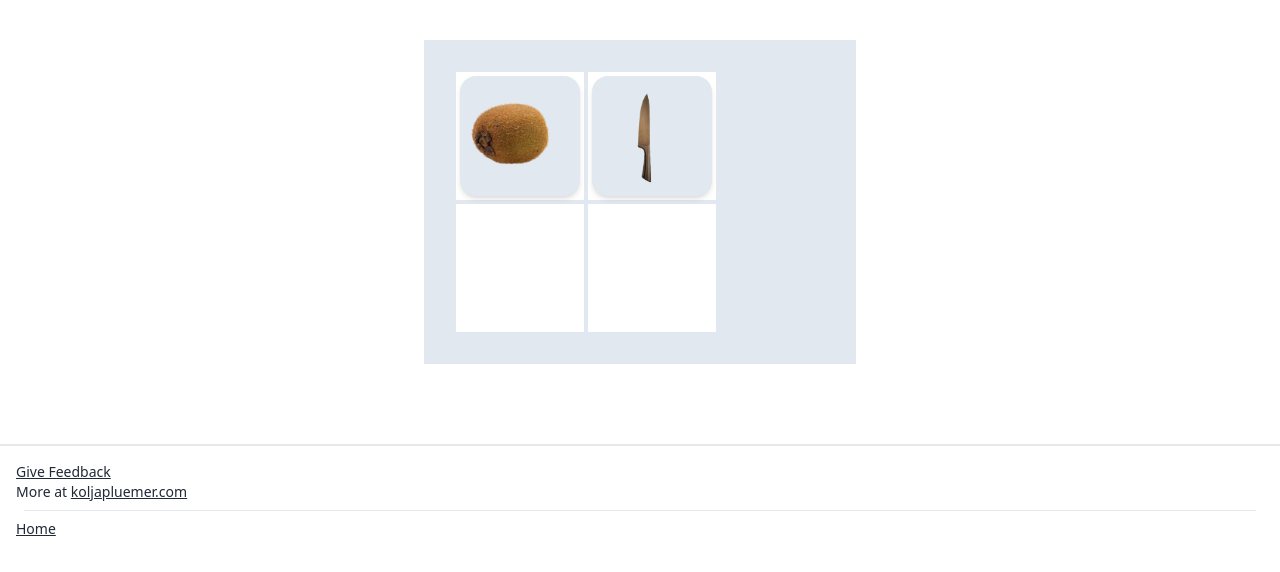
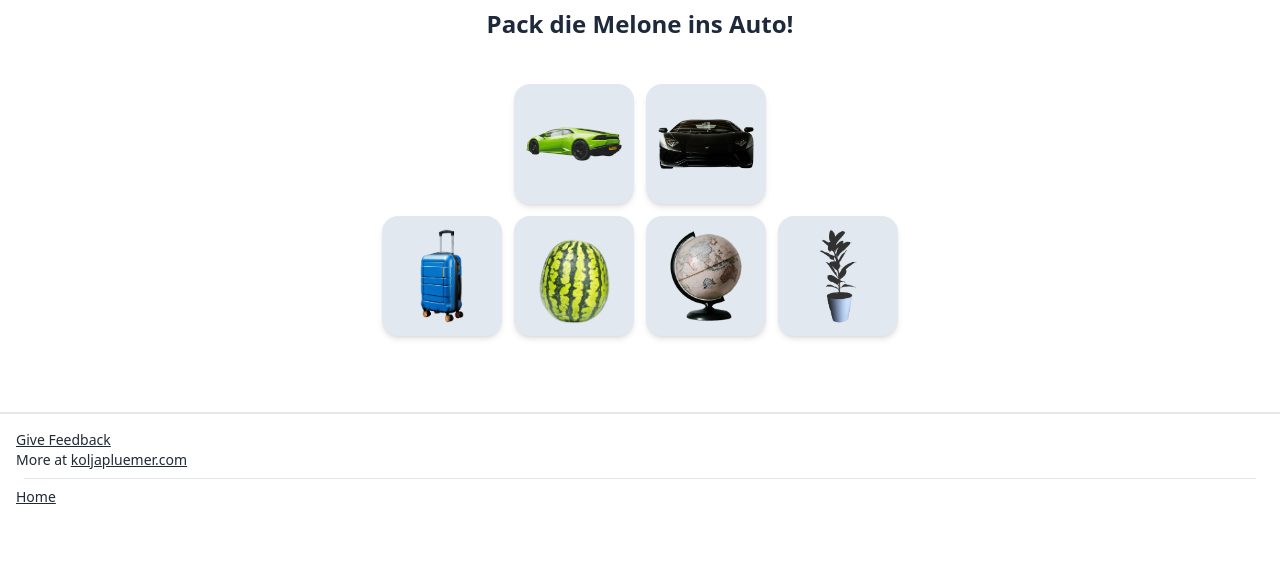
Before and after one commit to koljapluemer/tpr-game-web, a Vue app: page /#/grid in a window 1280 px wide. Shown: the top 572 px of the page. Built offline with nearby package versions, Linux system fonts and the light colour scheme; what vue3-openlayers would draw is missing.

Commit message:
some ui improvements

```diff
--- a/index.html
+++ b/index.html
@@ -1,18 +1,18 @@
 <!DOCTYPE html>
-<html lang="en">
+<html lang="en" class="light bg-white">
 
 <head>
   <meta charset="UTF-8">
   <link rel="icon" href="/favicon.ico">
   <meta name="viewport" content="width=device-width, initial-scale=1.0">
-  <title>Random Location</title>
+  <title>TPR Game</title>
   <meta name="description" content="find a random location to walk to">
 
   <link rel="stylesheet" href="https://unpkg.com/leaflet@1.9.4/dist/leaflet.css"
     integrity="sha256-p4NxAoJBhIIN+hmNHrzRCf9tD/miZyoHS5obTRR9BMY=" crossorigin="" />
 </head>
 
-<body class="">
+<body class="light">
   <div id="app" class="flex flex-col justify-center"></div>
   <script type="module" src="/src/main.js"></script>
   <script data-goatcounter="https://location.goatcounter.com/count" async src="//gc.zgo.at/count.js"></script>
--- a/src/App.vue
+++ b/src/App.vue
@@ -1,5 +1,5 @@
 <template>
-  <main class="flex flex-col gap-4 flex-center p-10 max-w-lg mx-auto w-full">
+  <main class="m-auto">
     <router-view />
   </main>
 
--- a/src/assets/main.css
+++ b/src/assets/main.css
@@ -1,3 +1,20 @@
 @tailwind base;
 @tailwind components;
 @tailwind utilities;
+
+
+/* If the user prefers dark mode,
+we of course apply color-scheme: dark, as usual */
+@media (prefers-color-scheme: dark) {
+    html {
+      color-scheme: light;
+    }
+  }
+
+  /* If the user prefers light mode,
+  we still enforce color-scheme: dark, despite the user preference */
+  @media (prefers-color-scheme: light) {
+    html {
+      color-scheme: light;
+    }
+  }
--- a/src/data/items.js
+++ b/src/data/items.js
@@ -1,6 +1,15 @@
 // items.js
 export default {
-    "kiwi": { images: ["kiwi_uncut"], affordances: ["cuttable", "movable"], load_when_cut: "kiwi-cut" },
-    "knife": {  images: ["knife"], affordances: ["cuts", "movable"] },
-    "kiwi-cut": {  images: ["kiwi_cut"], affordances: ["movable"] },
+    "kiwi": { primary_key: "kiwi", secondary_keys: [], images: ["kiwi_uncut"], affordances: ["cuttable", "movable"], load_when_cut: "kiwi-cut" },
+    "knife": { primary_key: "knife", secondary_keys: [], images: ["knife"], affordances: ["cuts", "movable"] },
+    "kiwi-cut": { primary_key: "kiwi-halves", secondary_keys: [], images: ["kiwi_cut"], affordances: ["movable"] },
+    "car-black": { primary_key: "car", secondary_keys: [], images: ["car_black-Photoroom"], affordances: ["storage-medium"], color: "black" },
+    "car-blue": { primary_key: "car", secondary_keys: [], images: ["car_blue_bmw_crop", "car_blue-Photoroom"], affordances: ["storage-medium"], color: "blue" },
+    "car-green": { primary_key: "car", secondary_keys: [], images: ["car_green-Photoroom"], affordances: ["storage-medium"], color: "green" },
+    "fan": { primary_key: "fan", secondary_keys: [], images: ["fan_crop"], affordances: ["storable-medium", "movable"] },
+    "globe": { primary_key: "glob", secondary_keys: [], images: ["globe_crop"], affordances: ["storable-medium", "movable"] },
+    "potted-plant": { primary_key: "potted-plant", secondary_keys: [], images: ["pot_plant_crop"], affordances: ["storable-medium", "movable"] },
+    "suitcase-white": { primary_key: "suitcase", secondary_keys: [], images: ["suitcas2_crop"], affordances: ["storable-medium", "movable", "storage-small"] },
+    "suitcase-blue": { primary_key: "suitcase", secondary_keys: [], images: ["suitcase1_crop"], affordances: ["storable-medium", "movable", "storage-small"] },
+    "melon": { primary_key: "melon", secondary_keys: [], images: ["melon_whole"], affordances: ["storable-small", "movable"] },
 };
--- a/src/data/levelTemplates.js
+++ b/src/data/levelTemplates.js
@@ -1,4 +1,8 @@
 // levelTemplates.js
+
+const thingsThatFitInCar = ["fan", "globe", "potted-plant", "suitcase-white", "suitcase-blue", "melon"]
+const colorfulCars = ["car-black", "car-blue", "car-green"]
+
 export default
   {
     "cut-fruit-1": {
@@ -8,4 +12,10 @@ export default
       ],
       prerequisites: [],
     },
+    "pack-car-x": {
+      grid: [
+        [[], colorfulCars, colorfulCars, []],
+        [thingsThatFitInCar, thingsThatFitInCar, thingsThatFitInCar, thingsThatFitInCar]
+      ]
+    }
   };
--- a/src/views/Grid.vue
+++ b/src/views/Grid.vue
@@ -1,5 +1,6 @@
 <template>
-  <div class="flex flex-col gap-1 bg-slate-200 p-8" v-if="playGrid">
+  <h2 class="font-bold text-2xl text-center text-slate-800 p-2">Pack die Melone ins Auto!</h2>
+  <div class="flex flex-col gap-1 bg-white p-8" v-if="playGrid">
     <!-- Render the grid rows -->
     <div v-for="(row, rowIndex) in playGrid" :key="rowIndex" class="flex flex-row gap-1">
       <div
@@ -9,14 +10,12 @@
         @dragover.prevent
         @drop="onDrop($event, rowIndex, colIndex)"
       >
-        <!-- @dragStart="" -->
-
         <div
           v-if="playGrid[rowIndex][colIndex].card"
-          class="card flex bg-slate-200 shadow-md w-full h-full justify-center align-center"
+          class="card flex bg-slate-200 shadow-md w-full h-full justify-center items-center"
           :style="
             playGrid[rowIndex][colIndex].is_being_dragged
-              ? 'transform: translateX(-9999px); transition: 0.01s'
+              ? 'transform: translateX(-9999px); transition: 0.01s; background-color: transparent'
               : ''
           "
           draggable="true"
@@ -109,7 +108,7 @@ for (var key in levelTemplates) {
   levels.push(level);
 }
 
-const currentLevel = ref(levels[0]);
+const currentLevel = ref(levels[1]);
 const playGrid: Ref<Grid | null> = ref(null);
 
 function generateGrid() {
@@ -165,7 +164,6 @@ function onDragStart(event, row, col) {
 }
 
 function onDrop(event, row, col) {
-  console.log("on drop");
   playGrid.value![dragOrigin[0]][dragOrigin[1]].is_being_dragged = false;
 
   // allow placing on empty fields
@@ -186,7 +184,6 @@ function onDrop(event, row, col) {
       if (newItemName != null) {
         const newItem = items[newItemName]
 
-        console.log("cutting...")
         playGrid.value![row][col].card = {
           item: newItem,
           images: [{
@@ -194,7 +191,6 @@ function onDrop(event, row, col) {
             zIndex: 0
           }]
         }
-        console.log("grid now", playGrid.value)
       }
     }
   }
--- a/tailwind.config.js
+++ b/tailwind.config.js
@@ -7,5 +7,6 @@ export default {
   theme: {
     extend: {},
   },
+  darkMode: 'class',
   plugins: [require("daisyui")],
 }
```
